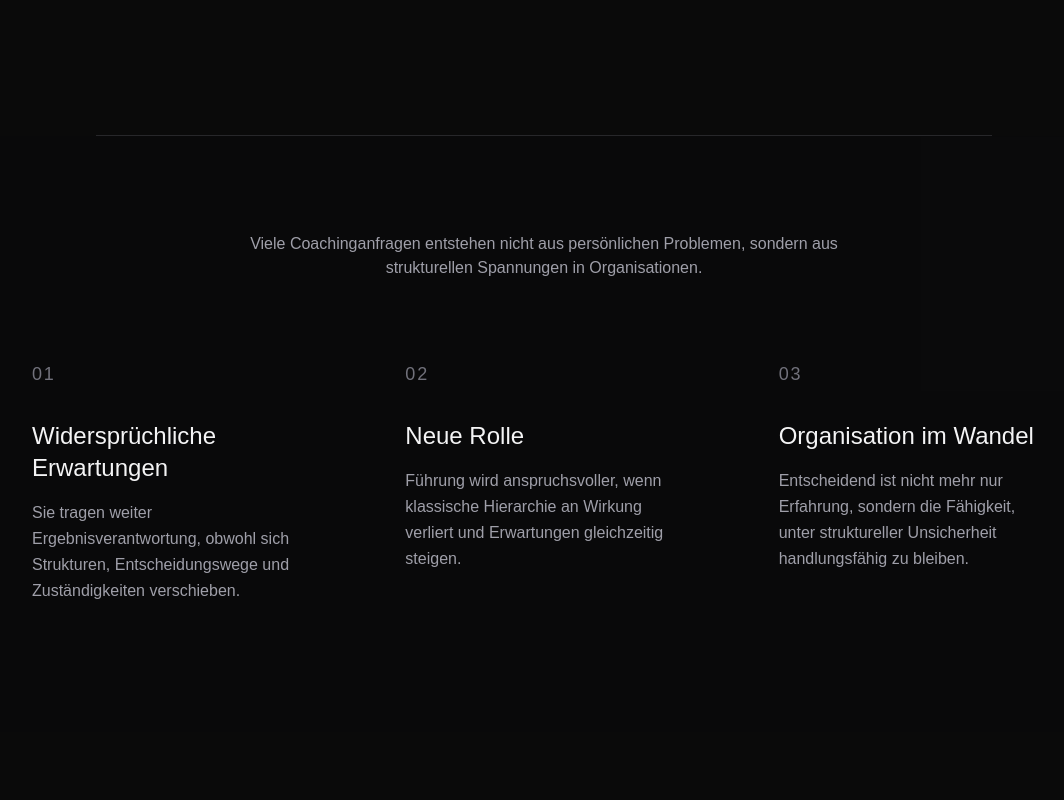
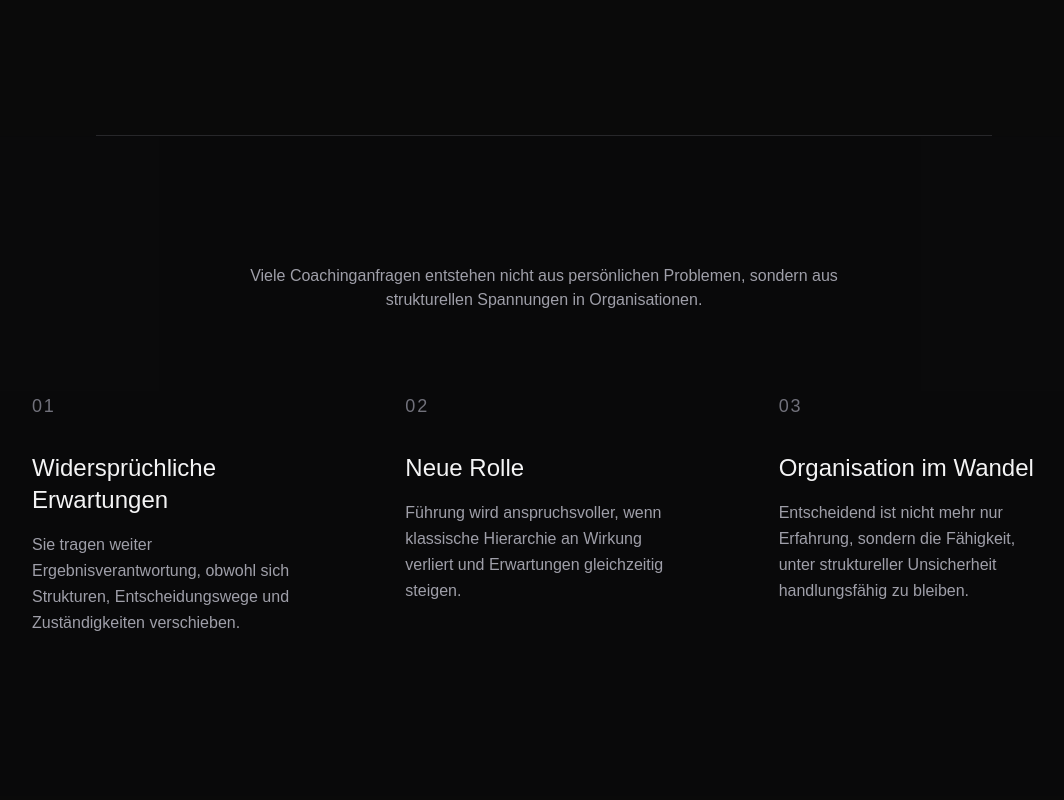
Before and after one commit to wolfgangtietz/coaching-landing, a Next.js app: page / in a window 1280 px wide. Shown: the part 880-1680 px from the top of the page, without its empty margins (96-1160 px from the left). Built offline with nearby package versions, Linux system fonts and the light colour scheme.

Commit message:
Increase spacing below hero

```diff
--- a/app/page.tsx
+++ b/app/page.tsx
@@ -84,7 +84,7 @@ und politisch anspruchsvollen Kontexten.
         <div className="max-w-4xl mx-auto border-t border-zinc-800 mt-32"></div>
 
         {/* Results Section */}
-        <section className="pt-24 pb-32 px-6 bg-zinc-950/50">
+        <section className="pt-32 pb-40 px-6 bg-zinc-950/50">
           <div className="max-w-5xl mx-auto">
 
 <p className="text-center text-zinc-400 font-light mb-20 max-w-2xl mx-auto">
```
